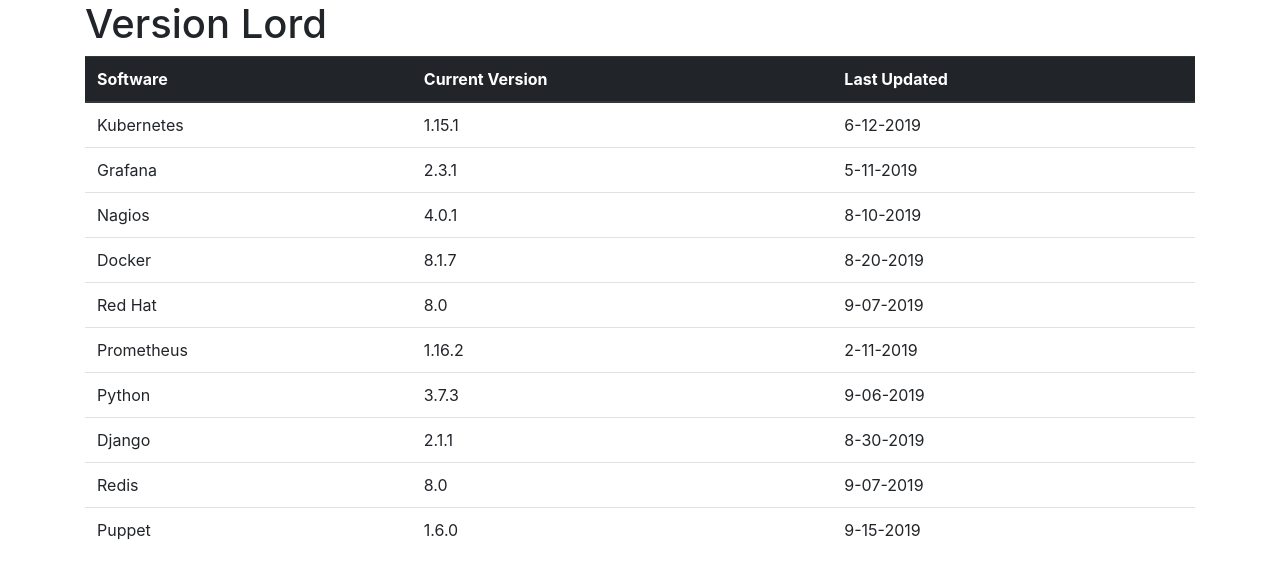
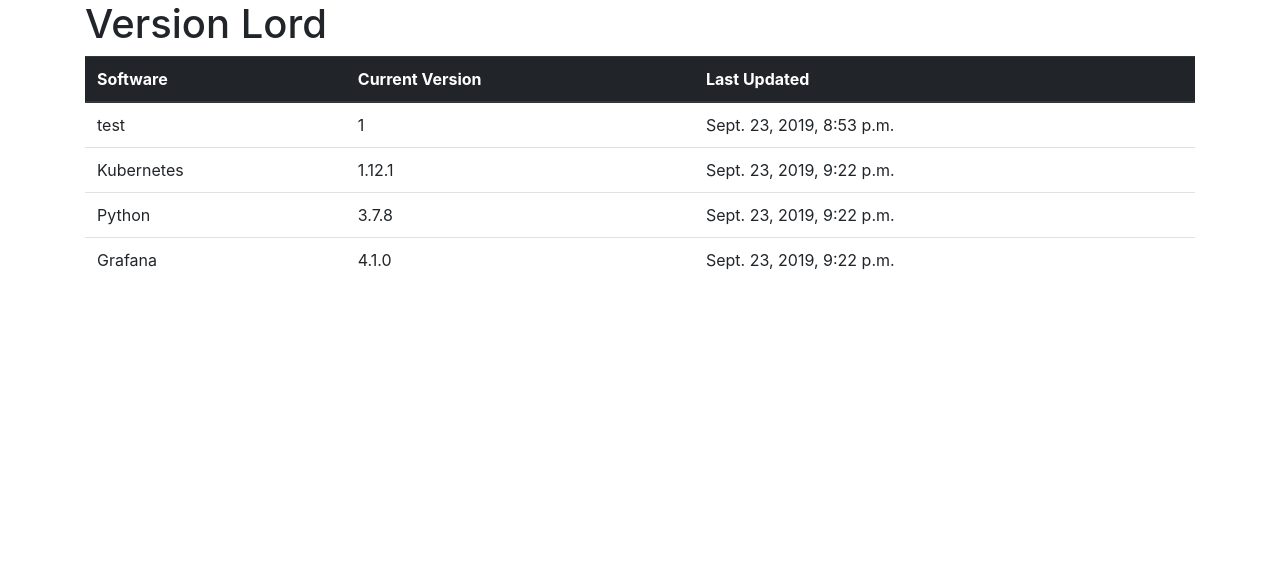
Before and after one commit to pythonredhat/django-developer-portfolio, a Django app: page / in a window 1280 px wide. Shown: the part 56-635 px from the top of the page. Run offline with Django 3.2, Linux system fonts and the light colour scheme; data comes from the database, SQL or seed files in the repository; some libraries are stand-ins or nearby versions.

Commit message:
Add for loop to utilize fake data in version lord template

```diff
--- a/django_developer_portfolio/version_lord/templates/version_lord_index.html
+++ b/django_developer_portfolio/version_lord/templates/version_lord_index.html
@@ -11,56 +11,13 @@
       </tr>
     </thead>
     <tbody>
-      <tr>
-        <td>Kubernetes</td>
-        <td>1.15.1</td>
-        <td>6-12-2019</td>
-      </tr>
-      <tr>
-        <td>Grafana</td>
-        <td>2.3.1</td>
-        <td>5-11-2019</td>
-      </tr>
-      <tr>
-        <td>Nagios</td>
-        <td>4.0.1</td>
-        <td>8-10-2019</td>
-      </tr>
-      <tr>
-        <td>Docker</td>
-        <td>8.1.7</td>
-        <td>8-20-2019</td>
-      </tr>
-      <tr>
-        <td>Red Hat</td>
-        <td>8.0</td>
-        <td>9-07-2019</td>
-      </tr>
-      <tr>
-        <td>Prometheus</td>
-        <td>1.16.2</td>
-        <td>2-11-2019</td>
-      </tr>
-      <tr>
-        <td>Python</td>
-        <td>3.7.3</td>
-        <td>9-06-2019</td>
-      </tr>
-      <tr>
-        <td>Django</td>
-        <td>2.1.1</td>
-        <td>8-30-2019</td>
-      </tr>
-      <tr>
-        <td>Redis</td>
-        <td>8.0</td>
-        <td>9-07-2019</td>
-      </tr>
-      <tr>
-        <td>Puppet</td>
-        <td>1.6.0</td>
-        <td>9-15-2019</td>
-      </tr>
+    {% for version in versions %}
+    <tr>
+        <td>{{ version.software }}</td>
+        <td>{{ version.current_version }}</td>
+        <td>{{ version.last_updated }}</td>
+    </tr>
+    {% endfor %}
     </tbody>
   </table>
   {% endblock %}
```
